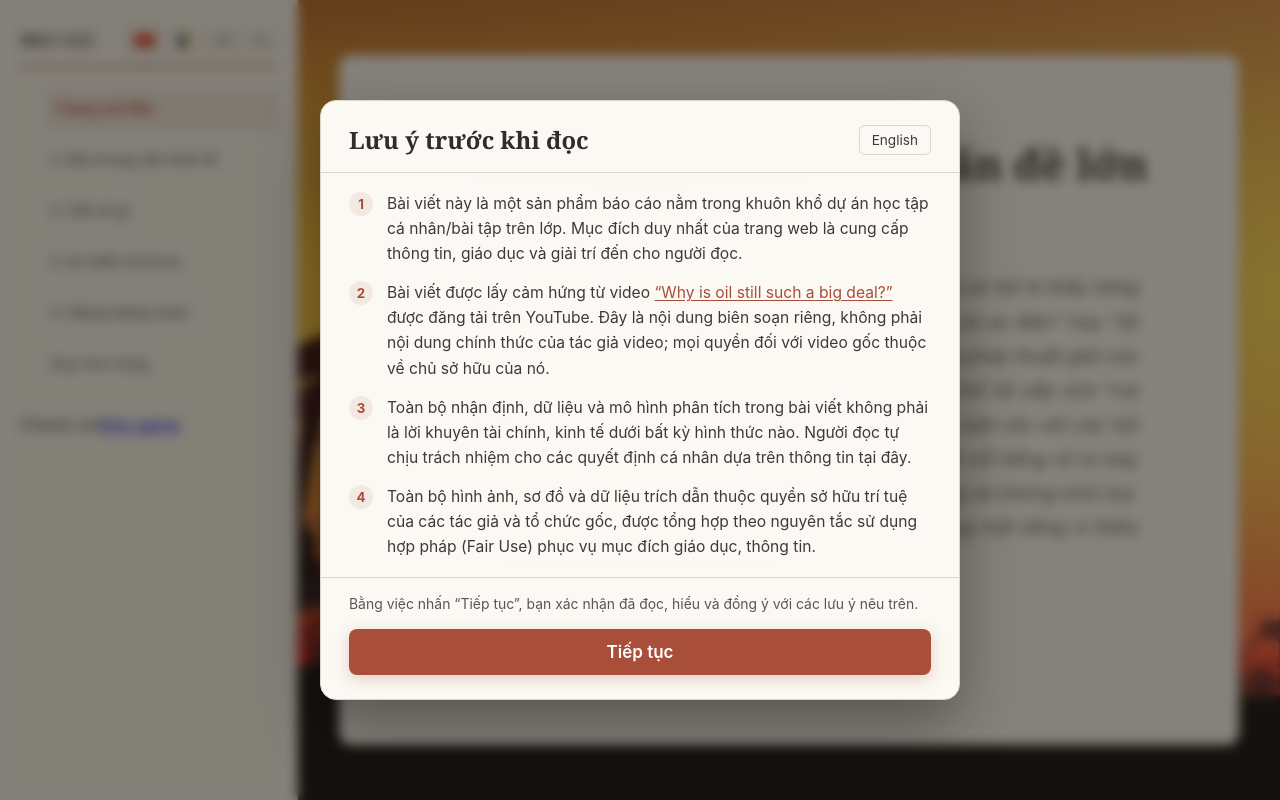
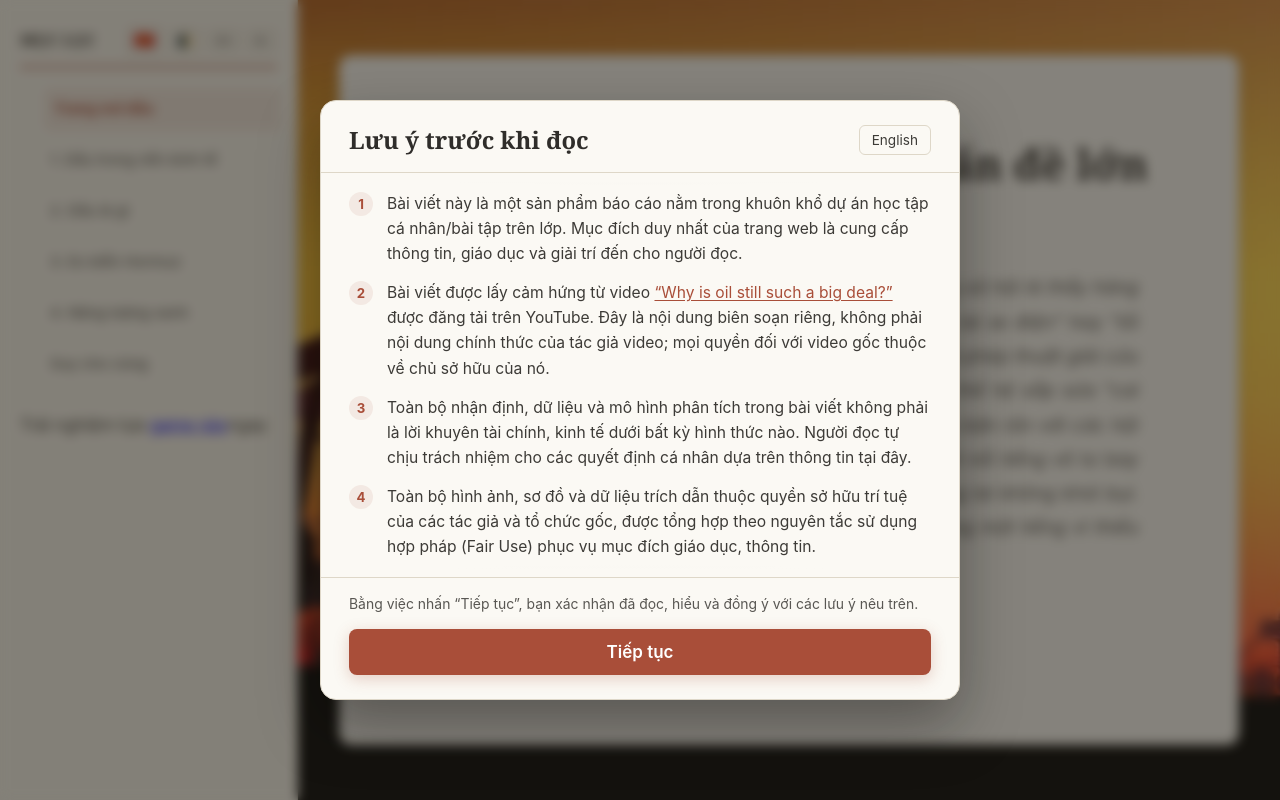
Before and after one commit to Magenmany/Magenmany.github.io, a plain HTML site: page index.html in a window 1280 px wide. Drawn offline with Linux system fonts and the light colour scheme.

Commit message:
Update index.html

```diff
--- a/index.html
+++ b/index.html
@@ -1119,7 +1119,7 @@
             <li><a onclick="showArticleSection('phan-4')" id="nav-phan-4" data-lang-vi="4. Năng lượng xanh" data-lang-en="4. Green Energy">4. Năng lượng xanh</a></li>
             <li><a onclick="showArticleSection('ket-luan')" id="nav-ket-luan" data-lang-vi="Suy cho cùng" data-lang-en="In the End">Suy cho cùng</a></li>
         </ul>
-        <p>Check out<a href="Border Run.html"; target="_blank";>this game</a></p>
+        <p data-lang-vi="Trải nghiệm tựa &lt;a href=&quot;Border Run.html&quot; target=&quot;_blank&quot; &gt; “game này”&lt;/a&gt; ngay" data-lang-en="Check out &lt;a href=&quot;Border Run.html&quot; target=&quot;_blank&quot; &gt; “this game”&lt;/a&gt;">Trải nghiệm tựa <a href="Border Run.html" target="_blank">game này</a>ngay</p>
     </aside>
 
     <!-- Main Content Container -->
```
